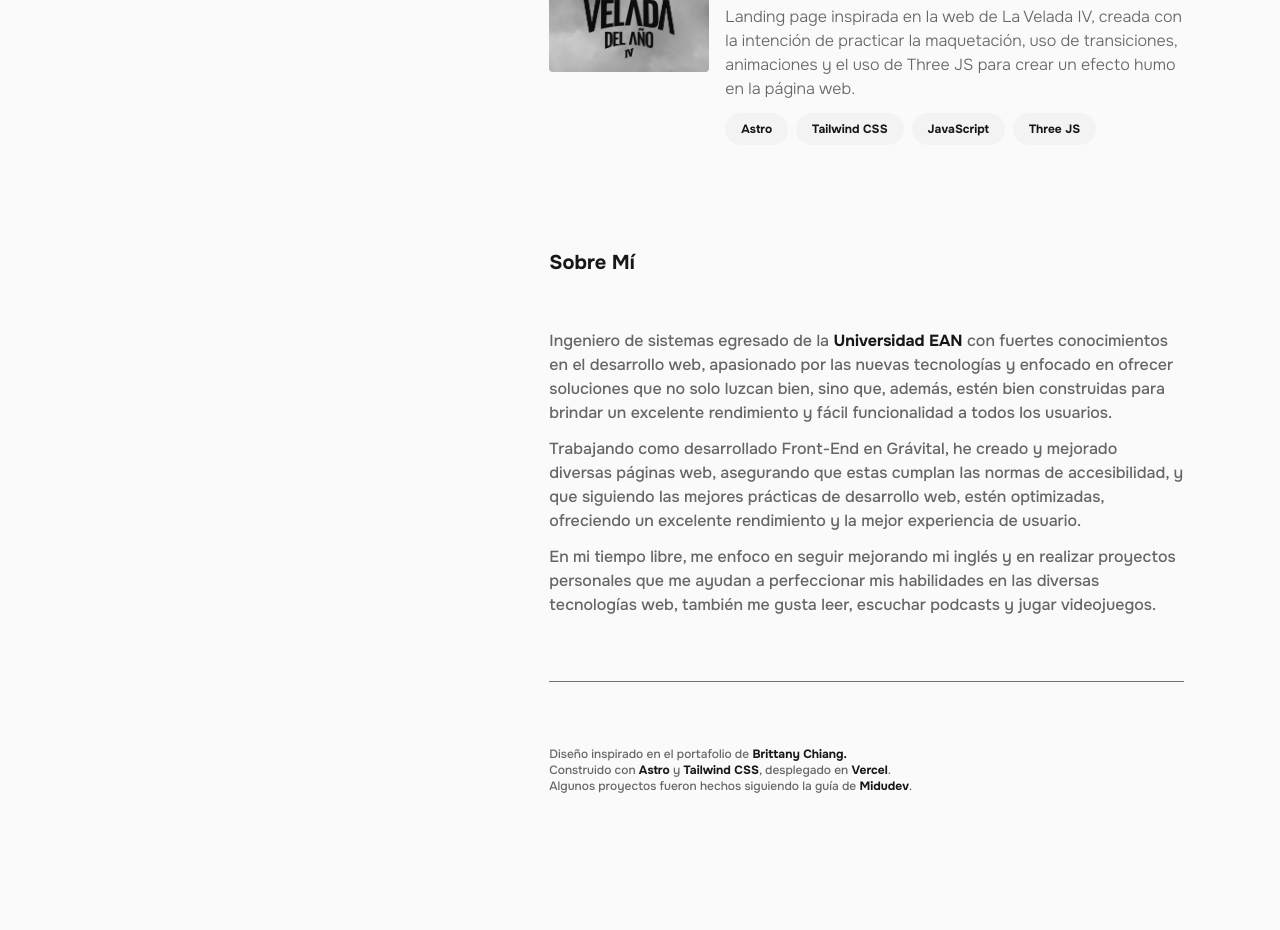
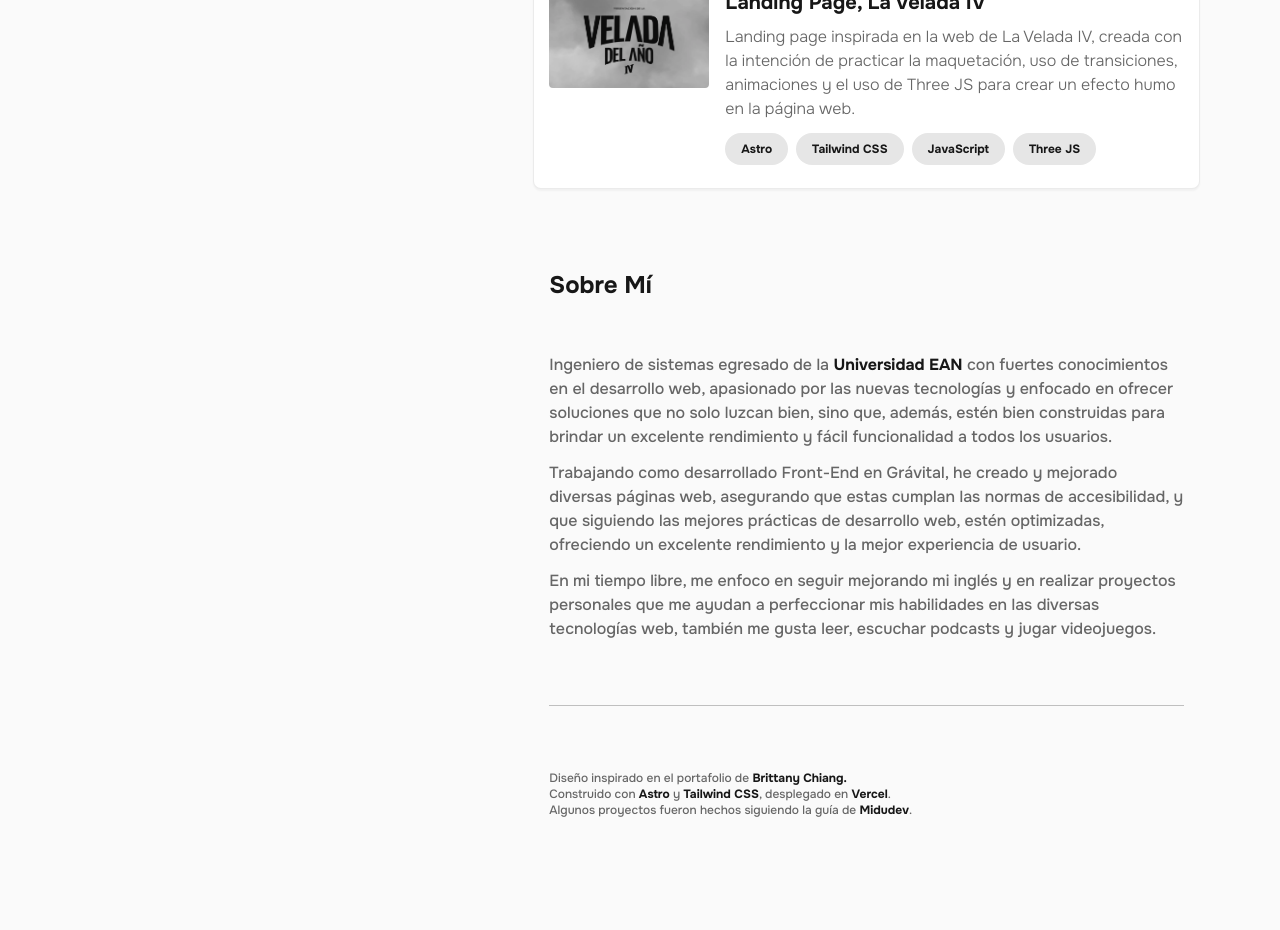
Before and after one commit to JoseSissa/Portfolio, an Astro site: page / in a window 1280 px wide. Shown: the part 1207-2137 px from the top of the page. Before the commit the page ends 2113 px from the top, so only its background shows below. Built offline with nearby package versions, Linux system fonts and the light colour scheme; Astro itself is replaced by a stand-in of ours.

Commit message:
Adjusting colors

```diff
--- a/src/components/Footer.astro
+++ b/src/components/Footer.astro
@@ -1,4 +1,4 @@
-<footer class="border-t border-gray-500 pt-16 text-colorSecondary text-xs">
+<footer class="border-t border-borderBoxActive pt-16 text-colorSecondary text-xs">
   <p>
     Diseño inspirado en el portafolio de
     <a
--- a/src/components/Pill.astro
+++ b/src/components/Pill.astro
@@ -1,5 +1,5 @@
 <li
-    class="py-2 mb-2 px-4 rounded-3xl bg-backgroundThird text-xs font-bold bg-background/10 text-yellowOne"
+    class="py-2 mb-2 px-4 rounded-3xl text-xs font-bold bg-backgroundThird text-yellowOne backgroundTransition"
 >
     <slot />
 </li>
--- a/src/components/Project.astro
+++ b/src/components/Project.astro
@@ -17,7 +17,7 @@ import TitleSection from "./TitleSection.astro";
           rel="nofollow noreferrer"
           title="Demostración de la página web"
         >
-          <div class="absolute hidden group-hover:block -inset-x-4 -inset-y-4 rounded-lg border border-borderBoxActive bg-backgroundSecondary -z-10"></div>
+          <div class="absolute block -inset-x-4 -inset-y-4 rounded-lg border border-borderBox group-hover:border-borderBoxActive bg-backgroundSecondary shadowBox -z-10 backgroundTransition"></div>
           <div class="min-w-40 max-w-52 lg:max-w-40 order-last lg:order-first">
             <Image
               src={project.image_src}
@@ -30,7 +30,7 @@ import TitleSection from "./TitleSection.astro";
             />
           </div>
           <div>
-            <h3 class="mb-2 font-bold">{project.title}</h3>
+            <h3 class="mb-2 font-bold text-xl">{project.title}</h3>
             <p class="mb-3 font-light text-colorSecondary">{project.description}</p>
             <ul class="flex flex-wrap gap-x-2">
               {project.technologies.map((tecnologia, i) => (
--- a/src/components/SocialPill.astro
+++ b/src/components/SocialPill.astro
@@ -12,8 +12,8 @@ const { href, address } = Astro.props
         flex
         justify-center
         items-center
+        text-colorSecondary
         hover:scale-110
-        text-colorSecondary
         hover:text-colorPrimary
         transition
     "
--- a/src/components/TitleSection.astro
+++ b/src/components/TitleSection.astro
@@ -1,4 +1,5 @@
-<h2 class="sticky top-0 z-10 py-5 mb-5 text-xl font-bold bg-background backgroundTransition
-    md:py-8">
+<h2 class="sticky top-0 z-10 py-5 mb-5 text-2xl font-bold bg-background backgroundTransition md:py-8">
+    <div class="absolute block -inset-x-5 -inset-y-0 bg-background -z-10 backgroundTransition"></div>
+    <!-- <div class="absolute block -inset-x-4 -inset-y-4 rounded-lg border border-borderBox group-hover:border-borderBoxActive bg-backgroundSecondary shadowBox -z-10"></div> -->
     <slot/>
 </h2>
--- a/src/layouts/Layout.astro
+++ b/src/layouts/Layout.astro
@@ -32,13 +32,17 @@ const { description, title } = Astro.props;
     :root {
         --background: hsla(0, 0%, 98%, 1);
         --background-secondary: hsla(0, 0%, 100%, 1);
-        --background-third: hsla(0, 0%, 95%, 0.8);
+        --background-third: hsla(0, 0%, 90%, 1);
         --color-primary: hsla(0, 0%, 9%, 1);
         --color-secondary: hsla(0, 0%, 40%, 1);
-        --border-box: rgba(255, 255, 255, 0.15);
-        --border-box-active: hsla(0, 0%, 27%, 1);
-        /* --blue: hsla(210, 100%, 66%, 1); */
-        --blue: #fff773;
+        --blue: #0070f3;
+
+        /* #d4d4d433 */
+        --border-box: rgba(0, 0, 0, 0.08);
+        --border-box-active: hsla(0, 0%, 75%, 1);
+
+
+        /* --blue: #fff773; */
         --blue2: hsl(57, 100%, 50%);
         --yellow-one: hsl(57, 100%, 50%);
         --yellow-two: #fff773;
@@ -52,6 +56,10 @@ const { description, title } = Astro.props;
         --background-third: hsla(0, 0%, 10%, 1);
         --color-primary: hsla(0, 0%, 93%, 1);
         --color-secondary: hsla(0, 0%, 65%, 1);
+        --blue: hsla(210, 100%, 66%, 1);
+
+        --border-box: rgba(255, 255, 255, 0.05);
+        --border-box-active: hsl(0, 0%, 30%);
     }
 
     .backgroundTransition {
@@ -75,6 +83,10 @@ const { description, title } = Astro.props;
         }
     }
 
+    .shadowBox {
+        box-shadow: rgba(0, 0, 0, 0.04) 0px 2px 2px 0px;
+    }
+
     html {
         font-family: "Onest", system-ui, sans-serif;
         background: var(--background);
```
